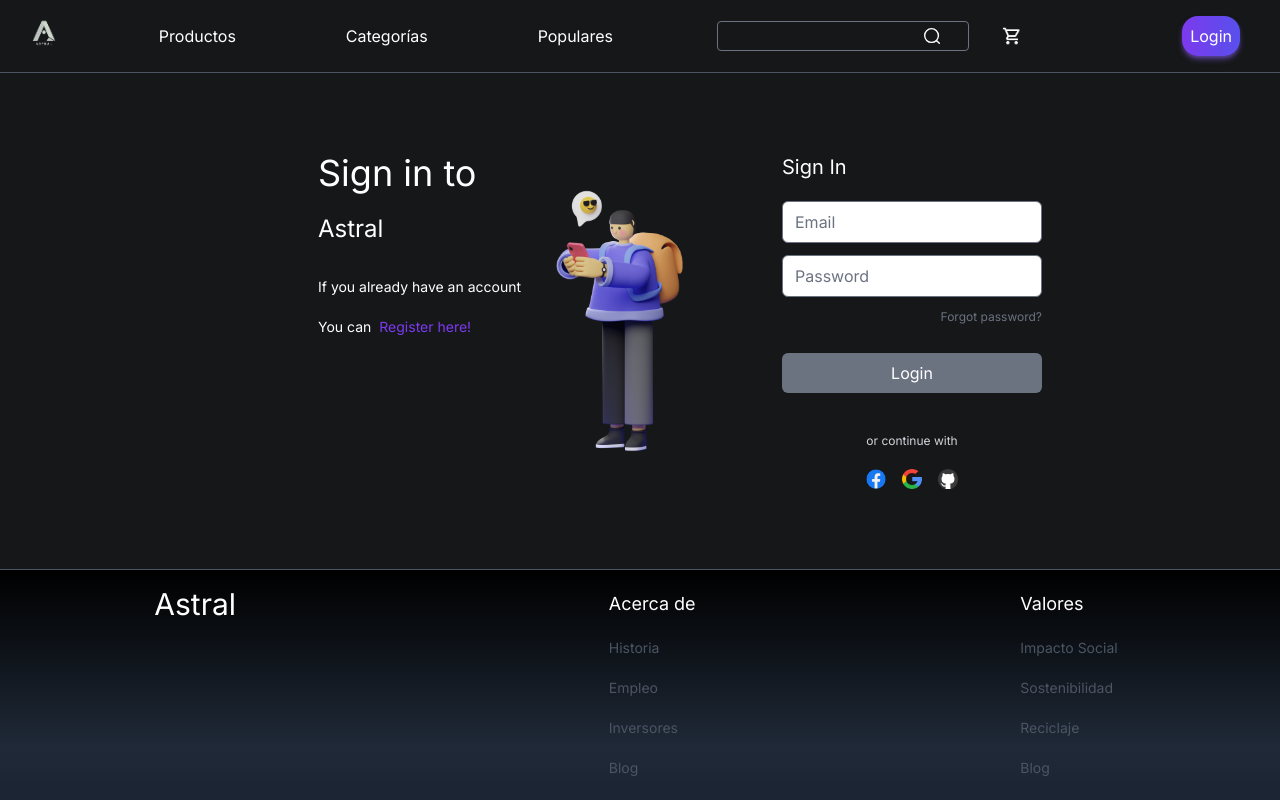
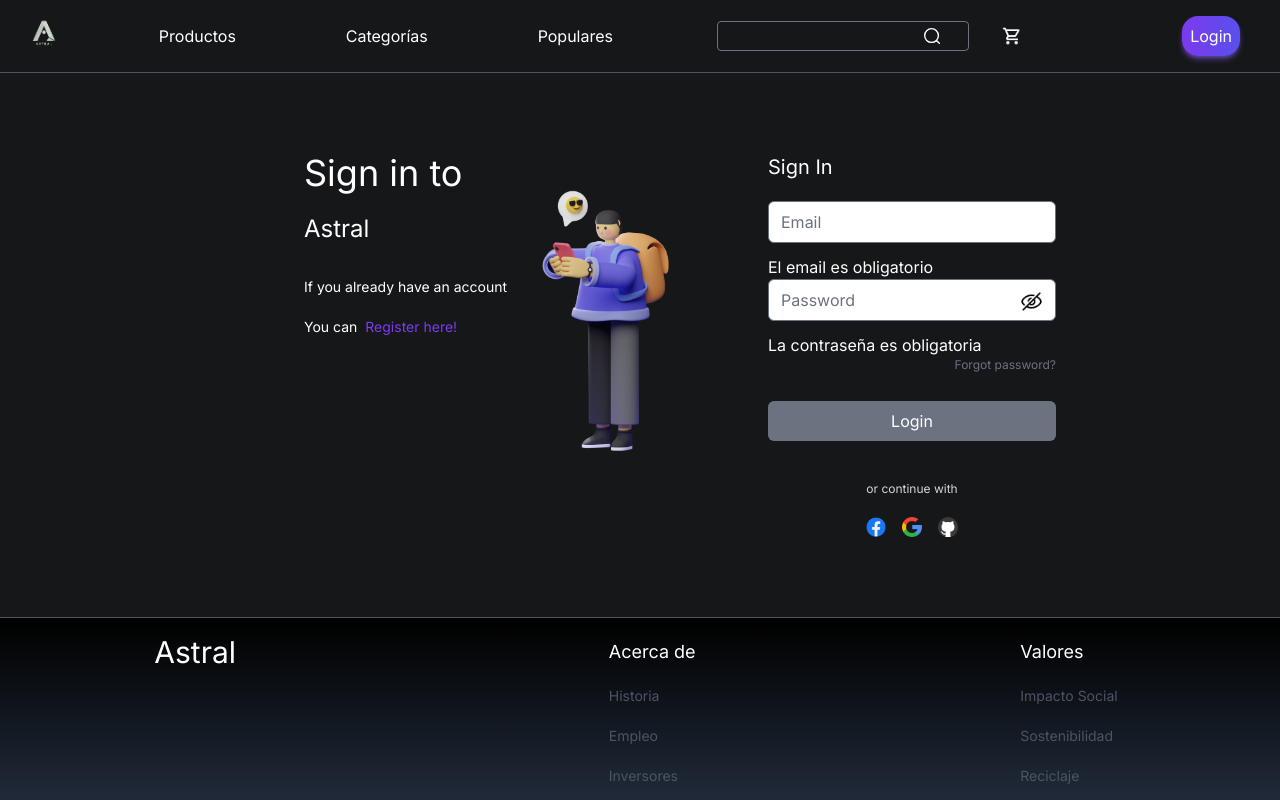
Before and after one commit to GabrieLZ19/Ecommerce, a Next.js app in the folder front/: page /Login in a window 1280 px wide. Shown: the top 800 px of the page. Built offline with nearby package versions, Linux system fonts and the light colour scheme.

Commit message:
validacion agregada al login

```diff
--- a/front/src/app/Login/page.tsx
+++ b/front/src/app/Login/page.tsx
@@ -1,14 +1,21 @@
 "use client";
 
-import { useState } from "react";
+import { useEffect, useState } from "react";
 import Image from "next/image";
 import Link from "next/link";
+import { validarLogin } from "@/helpers/validarForm";
 
 const Login = () => {
   const [form, setForm] = useState({
     email: "",
     password: "",
   });
+
+  const [errorUser, setErrorUser] = useState<any>({ email: "", password: "" });
+
+  const [showPassword, setShowPassword] = useState(false);
+
+  const isDisabled = !form.email || !form.password;
 
   const handleChange = (event: React.ChangeEvent<HTMLInputElement>) => {
     const { name, value } = event.target;
@@ -20,9 +27,16 @@
     console.log("sii", form);
   };
 
-  const isLoginValid = () => {
-    return form.email !== "" && form.password !== "";
+  useEffect(() => {
+    const errors = validarLogin(form);
+
+    setErrorUser(errors);
+  }, [form]);
+
+  const togglePasswordVisibility = () => {
+    setShowPassword(!showPassword);
   };
+
   return (
     <div className="flex flex-col md:flex-row justify-center items-center md:items-start mx-4 md:px-40 mb-10 md:mb-20 md:mt-20">
       <div className="flex flex-col md:w-1/2 md:ml-20 mt-10 md:mt-0 relative text-center md:text-left">
@@ -58,21 +72,41 @@
           className="rounded-md mb-3 text-black"
           required
         />
+        {errorUser.email && <p> {errorUser.email} </p>}
+
+        <div className="relative">
           <input
-          type="password"
+            type={showPassword ? "text" : "password"}
             name="password"
             value={form.password}
             onChange={handleChange}
             placeholder="Password"
-          className="rounded-md mb-3 text-black"
+            className="rounded-md mb-3 text-black pr-10 w-full"
             required
           />
+          <button
+            type="button"
+            onClick={togglePasswordVisibility}
+            className="absolute inset-y-0 right-0 flex items-center px-3 bg-transparent"
+          >
+            <Image
+              src={showPassword ? "/ver.png" : "/no-ver.png"}
+              alt="ver"
+              width={25}
+              height={30}
+              className="cursor-pointer mb-2"
+            />
+          </button>
+        </div>
+
+        {errorUser.password && <p> {errorUser.password} </p>}
+
         <p className="text-xs text-right text-gray-500 mb-5">
           Forgot password?
         </p>
 
         <button
-          disabled={!isLoginValid()}
+          disabled={isDisabled}
           className="bg-purple-700 rounded-md p-2 mt-2 mb-10 shadow-md shadow-purple-500/50 w-full md:w-auto disabled:bg-gray-500 disabled:shadow-none"
         >
           Login
--- a/front/src/helpers/validarForm.ts
+++ b/front/src/helpers/validarForm.ts
@@ -1,3 +1,5 @@
+import { ILogin } from "@/interfaces/ILogin";
+
 export const validarForm = (user, name, value) => {
   let mensaje = "";
 
@@ -22,3 +24,17 @@
 
   return mensaje;
 };
+
+export const validarLogin = (values: ILogin) => {
+  let errors: any = {};
+
+  if (!values.email) {
+    errors.email = "El email es obligatorio";
+  }
+
+  if (!values.password) {
+    errors.password = "La contraseña es obligatoria";
+  }
+
+  return errors;
+};
--- /dev/null
+++ b/front/src/interfaces/ILogin.ts
@@ -0,0 +1,4 @@
+export interface ILogin {
+  email: string;
+  password: string;
+}
```
Also changed, not shown: front/public/no-ver.png (added), front/public/ver.png (added), front/src/helpers/products.helper.ts (added). Lines whose indentation alone changed are shown as unchanged.
